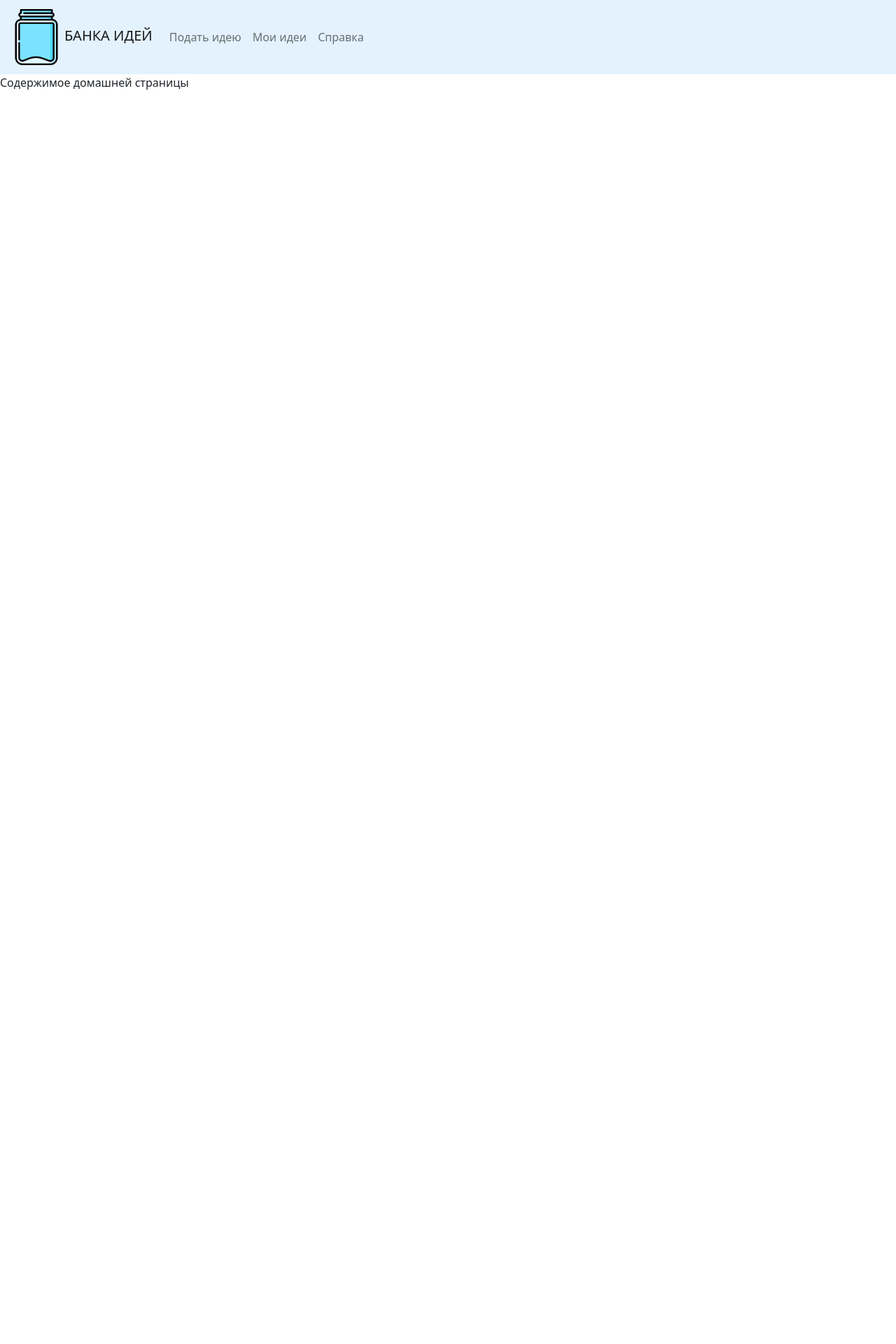
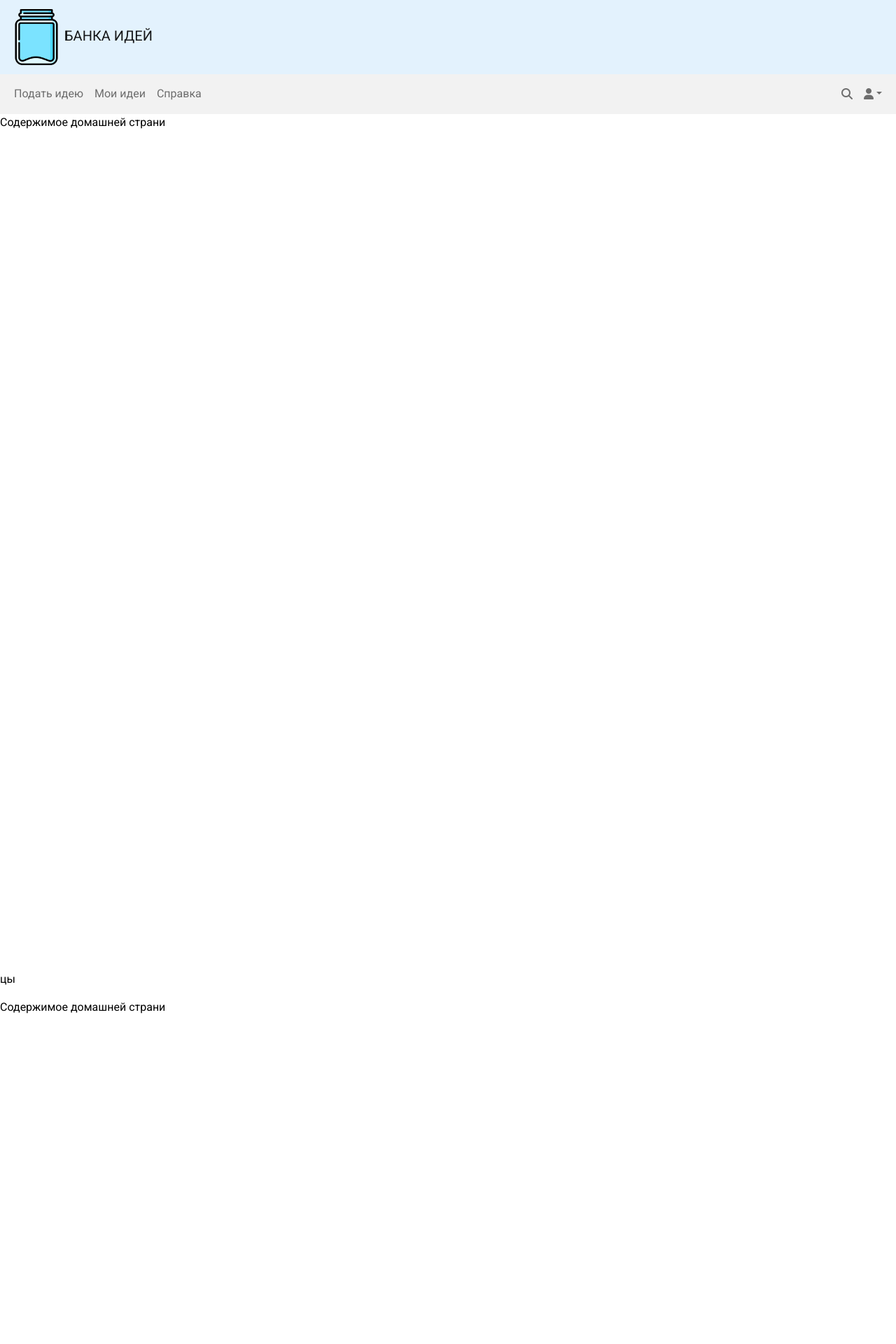
Before and after one commit to sergeicastle/LFG_web-app, a Django app: page / in a window 1280 px wide. Shown: the top 1920 px of the page at 70% size. Before the commit the page ends 128 px from the top, so only its background shows below. Run offline with Django 4.2, Linux system fonts and the light colour scheme; some libraries are stand-ins or nearby versions.

Commit message:
create navbar v1.0

```diff
--- a/lfg/main/static/main/css/styles.css
+++ b/lfg/main/static/main/css/styles.css
@@ -1,10 +1,51 @@
 body, html {
+    font-size: 16px;
+    min-width: 320px;
     width: 100%;
     height: 100%;
-    font-family: 'Poppins, sans-serif;'
-    color: #222;
+    font-family: 'Roboto', sans-serif;
+    color: #000;
+    background-color: #fff;
 }
 
 .navbar-brand img {
     width: 80px;
 }
+
+img {
+    max-width: 100%;
+    height: auto;
+}
+
+section {
+    padding: 50px 0;
+}
+
+a {
+    color: #111;
+}
+
+a:hover {
+    color: #555;
+}
+
+/* header */
+.navbar-nav .dropdown-menu {
+    right: 0;
+    left: auto;
+}
+
+.top-menu li a::after {
+    content: '';
+    display: block;
+    width: 100%;
+    background-color: #111;
+    height: 1px;
+    transition: all .3s;
+    transform: scale(0);
+}
+
+.top-menu li a:hover::after {
+    transform: scale(1);
+}
+/* header */
--- a/lfg/main/templates/main/home.html
+++ b/lfg/main/templates/main/home.html
@@ -1,5 +1,7 @@
 {% extends 'main/index.html' %}
 
 {% block main %}
-    <p>Содержимое домашней страницы</p>
+    <p>Содержимое домашней страни<br><br><br><br><br><br><br><br><br><br><br><br><br><br><br><br><br><br><br><br><br><br><br><br><br><br><br><br><br><br><br><br><br><br><br><br><br><br><br><br><br><br><br><br><br><br><br><br><br><br><br>цы</p>
+    <p>Содержимое домашней страни<br><br><br><br><br><br><br><br><br><br><br><br><br><br><br><br><br><br><br><br><br><br><br><br><br><br><br><br><br><br><br><br><br><br><br><br><br><br><br><br><br><br><br><br><br><br><br><br><br><br><br>цы</p>
+
 {% endblock %}
--- a/lfg/main/templates/main/index.html
+++ b/lfg/main/templates/main/index.html
@@ -19,27 +19,49 @@
     <script src="https://cdn.jsdelivr.net/npm/bootstrap@5.2.3/dist/js/bootstrap.bundle.min.js"
     integrity="sha384-kenU1KFdBIe4zVF0s0G1M5b4hcpxyD9F7jL+jjXkk+Q2h455rYXK/7HAuoJl+0I4" crossorigin="anonymous"></script>
 
+    <link rel="preconnect" href="https://fonts.googleapis.com">
+     <link href="https://fonts.googleapis.com/css2?family=Roboto:wght@300;400;500;700&display=swap" rel="stylesheet">
+
+    <script src="https://kit.fontawesome.com/3c2aa5f69b.js" crossorigin="anonymous"></script>
 
     <link rel="stylesheet" type="text/css" href="{% static 'main/css/styles.css' %}">
 
 </head>
 <body>
-    <nav class="navbar navbar-expand-md navbar-light sticky-top" style="background-color: #e3f2fd;">
+    <nav class="navbar navbar-expand-ыь navbar-light" style="background-color: #e3f2fd;">
       <div class="container-fluid">
-        <a class="navbar-brand" href="#"><img src="{% static 'main/images/logo.png' %}">БАНКА ИДЕЙ</a>
+        <a class="navbar-brand" href="{% url 'home' %}"><img src="{% static 'main/images/logo.png' %}">БАНКА ИДЕЙ</a>
+      </div>
+    </nav>
+    <nav class="navbar navbar-expand-md navbar-light sticky-top" style="background-color: #f2f2f2;">
+      <div class="container-fluid">
         <button class="navbar-toggler" type="button" data-bs-toggle="collapse" data-bs-target="#navbarSupportedContent" aria-controls="navbarSupportedContent" aria-expanded="false" aria-label="Toggle navigation">
           <span class="navbar-toggler-icon"></span>
         </button>
         <div class="collapse navbar-collapse" id="navbarSupportedContent">
-          <ul class="navbar-nav me-auto mb-2 mb-lg-0">
+          <ul class="navbar-nav me-auto mb-2 mb-lg-0 top-menu">
             <li class="nav-item">
               <a class="nav-link" href="#">Подать идею</a>
             </li>
+            <li class="nav-item">
               <a class="nav-link" href="#">Мои идеи</a>
             </li>
+            <li class="nav-item">
               <a class="nav-link" href="#">Справка</a>
             </li>
           </ul>
+         <ul class="navbar-nav ms-auto mb-2 mb-lg-0">
+             <li class="nav-item">
+                 <a class="nav-link" href="#"><i class="fa-solid fa-magnifying-glass"></i></a>
+             </li>
+             <li class="nav-item dropdown">
+                 <a class="nav-link dropdown-toggle" data-bs-toggle="dropdown" href="#"><i class="fa-solid fa-user"></i></a>
+                 <ul class="dropdown-menu" aria-labelledby="navbarDropdown">
+                    <li><a class="dropdown-item" href="#">Регистрация</a></li>
+                    <li><a class="dropdown-item" href="#">Авторизация</a></li>
+                 </ul>
+             </li>
+         </ul>
         </div>
       </div>
     </nav>
```
